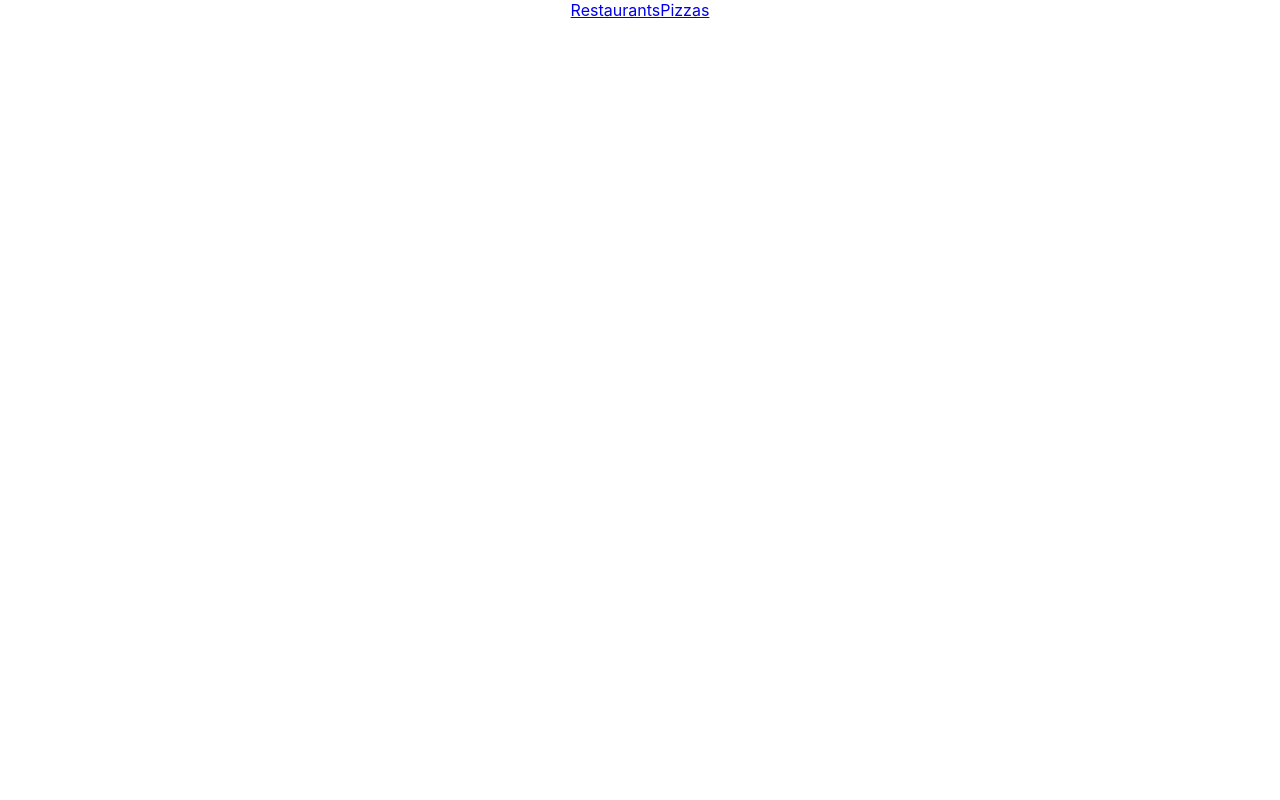
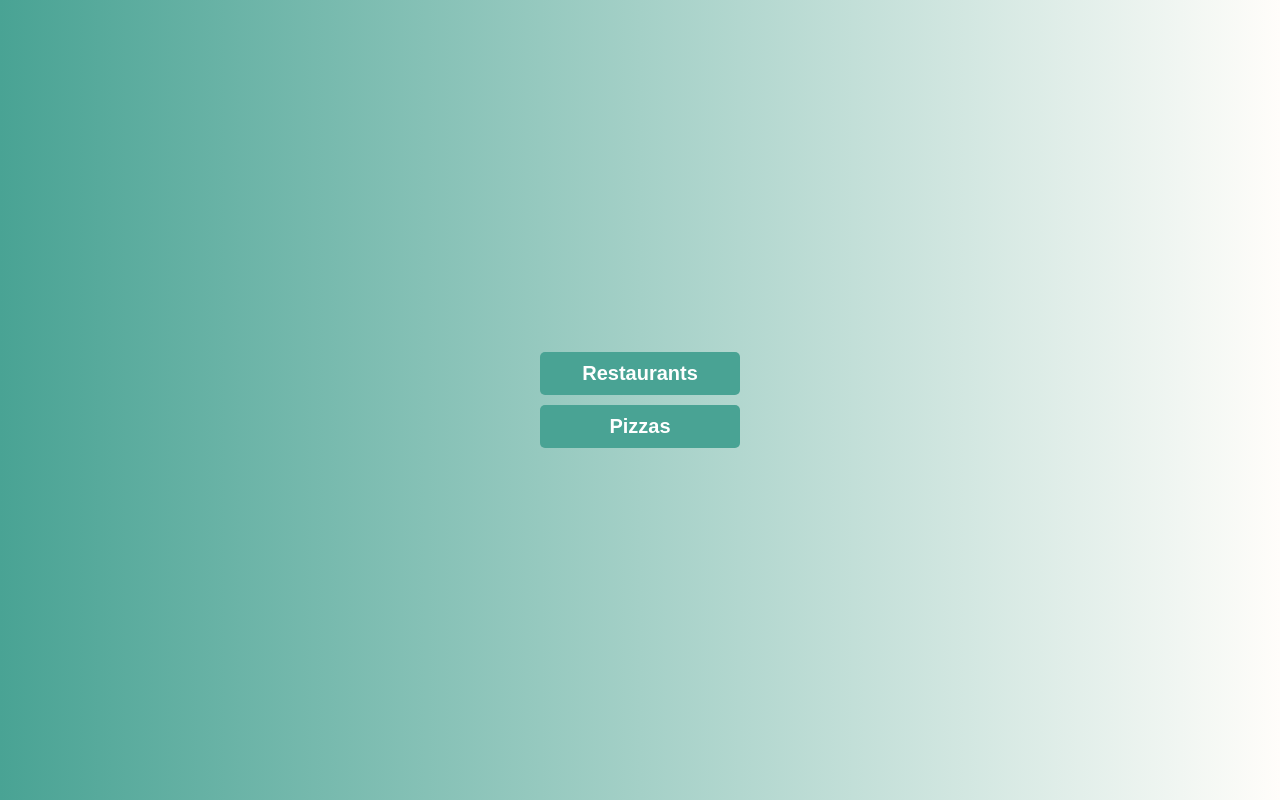
Before and after one commit to Samstar10/Pizzas, a React (Create React App) app in the folder client/: page / in a window 1280 px wide. Built offline with nearby package versions, Linux system fonts and the light colour scheme.

Commit message:
Add styles for home, pizzas, restaurant and restaurant details component

```diff
--- a/client/src/App.css
+++ b/client/src/App.css
@@ -1,38 +1,88 @@
 .App {
   text-align: center;
+  background: linear-gradient(to right, #49a394, #fffdfa);
 }
 
-.App-logo {
-  height: 40vmin;
-  pointer-events: none;
+a {
+  color: inherit;
+  text-decoration: none;
+  cursor: pointer;
 }
 
-@media (prefers-reduced-motion: no-preference) {
-  .App-logo {
-    animation: App-logo-spin infinite 20s linear;
-  }
-}
-
-.App-header {
-  background-color: #282c34;
-  min-height: 100vh;
+.home-buttons {
   display: flex;
   flex-direction: column;
   align-items: center;
   justify-content: center;
-  font-size: calc(10px + 2vmin);
-  color: white;
+  height: 100vh;
+  width: 100vw;
+  gap: 10px;
 }
 
-.App-link {
-  color: #61dafb;
+.home-buttons button {
+  width: 200px;
+  padding: 10px;
+  font-size: 20px;
+  border-radius: 5px;
+  border: none;
+  background-color: #49a394;
+  color: #fff;
+  font-weight: bold;
+  cursor: pointer;
 }
 
-@keyframes App-logo-spin {
-  from {
-    transform: rotate(0deg);
-  }
-  to {
-    transform: rotate(360deg);
-  }
+.container{
+  display: flex;
+  flex-direction: column;
+  align-items: center;
+  justify-content: center;
+  height: 100vh;
+  width: 100vw;
+  gap: 10px;
 }
+
+.heading{
+  font-size: 30px;
+  font-weight: bold;
+}
+
+.restaurant-list{
+  display: flex;
+  flex-direction: column;
+  align-items: center;
+  justify-content: center;
+  height: 100vh;
+  width: 100vw;
+  gap: 10px;
+  list-style: none;
+  padding: 0;
+  margin: 0;
+  text-decoration: none;
+}
+
+.restaurant-item{
+  font-size: 20px;
+  font-weight: bold;
+  border: 3px solid #49a394;
+  border-radius: 5px;
+  padding: 5px;
+  text-decoration: none;
+  color: inherit;
+  cursor: pointer;
+}
+
+.pizza-list{
+  list-style: none;
+  padding: 0;
+  margin: 0;
+}
+
+.pizza-item{
+  font-size: 20px;
+  font-weight: medium;
+  border-radius: 5px;
+  padding: 5px;
+  text-decoration: none;
+  color: inherit;
+  cursor: pointer;
+}
--- a/client/src/components/home.js
+++ b/client/src/components/home.js
@@ -4,9 +4,9 @@ import { NavLink } from "react-router-dom";
 export default function Home() {
 
     return (
-        <div>
-            <NavLink to="/restaurants">Restaurants</NavLink>
-            <NavLink to="/pizzas">Pizzas</NavLink>
+        <div className="home-buttons">
+            <NavLink to="/restaurants"><button>Restaurants</button></NavLink>
+            <NavLink to="/pizzas"><button>Pizzas</button></NavLink>
         </div>
     );
 }
--- a/client/src/components/pizzas.js
+++ b/client/src/components/pizzas.js
@@ -12,11 +12,11 @@ export default function Pizzas() {
       }, []);
 
     return (
-        <div>
-            <h2>Pizzas</h2>
-            <ul>
+        <div className="container">
+            <h2 className="heading">Pizzas</h2>
+            <ul className="pizza-list">
                 {pizzas.map((pizza) => (
-                    <li key={pizza.id}>
+                    <li key={pizza.id} className="pizza-item">
                         {pizza.name} - {pizza.ingredients}
                     </li>
                 ))}
--- a/client/src/components/restaurantDetails.js
+++ b/client/src/components/restaurantDetails.js
@@ -19,13 +19,13 @@ export default function RestaurantDetails() {
     }
 
     return (
-        <div>
-            <h2>{restaurant.name}</h2>
+        <div className="container">
+            <h2 className="heading">{restaurant.name}</h2>
             <p>Address: {restaurant.address}</p>
-            <h3>Pizzas</h3>
-            <ul>
+            <h3 className="sub-heading">Pizzas</h3>
+            <ul className="pizza-list">
                 {restaurant.pizzas.map((pizza) => (
-                    <li key={pizza.id}>
+                    <li key={pizza.id} className="pizza-item">
                         {pizza.name} - {pizza.ingredients}
                     </li>
                 ))}
--- a/client/src/components/restaurants.js
+++ b/client/src/components/restaurants.js
@@ -14,11 +14,11 @@ export default function Restaurants() {
 
 
     return (
-        <div>
-            <h1>Restaurants</h1>
-            <ul>
+        <div className="container">
+            <h1 className="heading">Restaurants</h1>
+            <ul className="restaurant-list">
                 {restaurants.map((restaurant) => (
-                    <li key={restaurant.id}>
+                    <li key={restaurant.id} className="restaurant-item">
                         <NavLink to={`/restaurants/${restaurant.id}`}>{restaurant.name}</NavLink>
                     </li>
                 ))}
```
